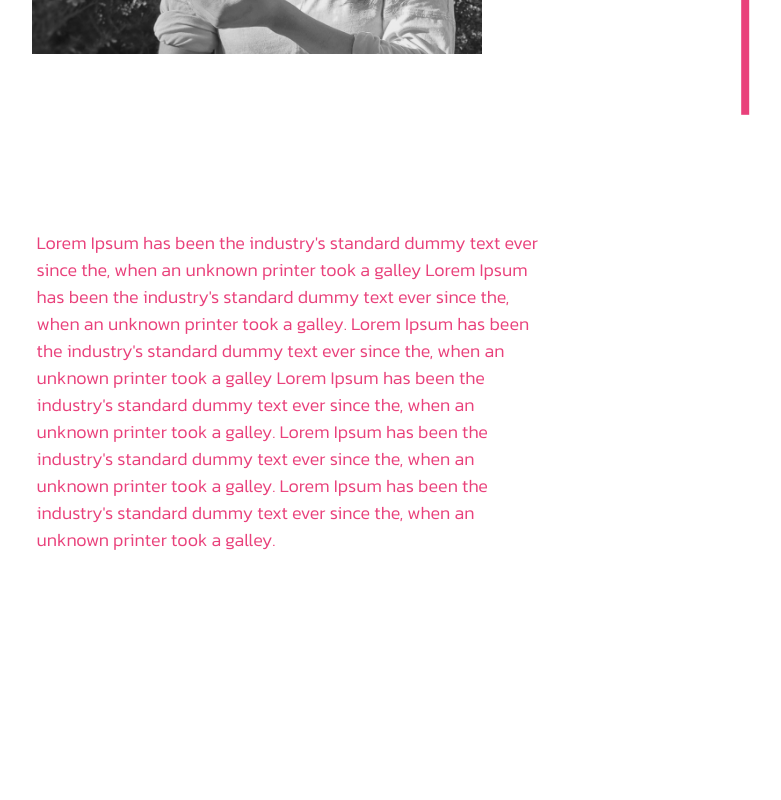
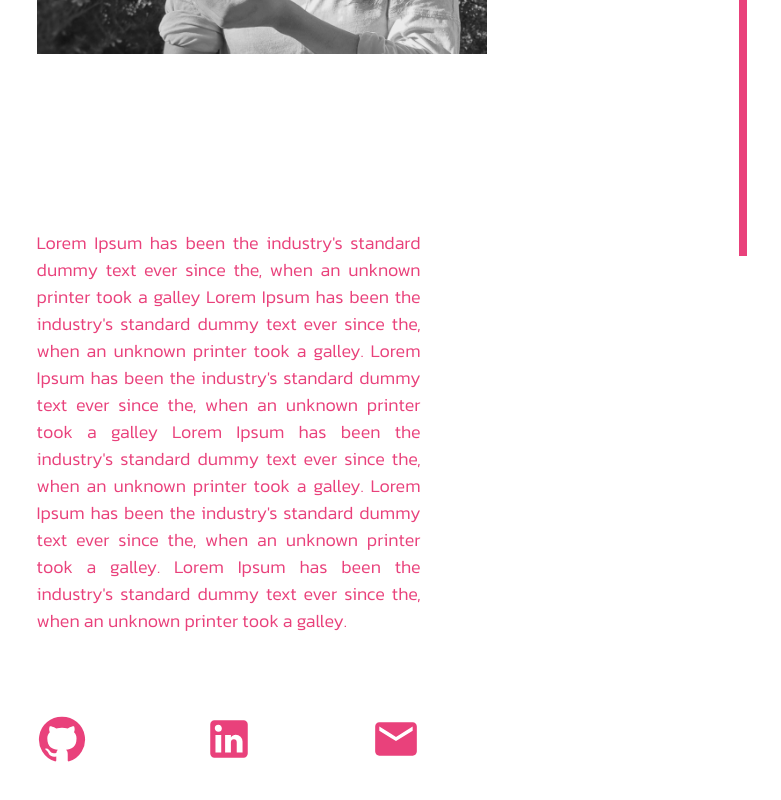
Before and after one commit to AleMCuitino/portfolio-2023, a React (Create React App) app: page /sobremi in a window 1280 px wide. Shown: the part 646-1446 px from the top of the page, without its empty margins (117-898 px from the left). Before the commit the page ends 1199 px from the top, so only its background shows below. Built offline with nearby package versions, Linux system fonts and the light colour scheme.

Commit message:
Changes styled aboutme

```diff
--- a/src/component/img-boarding/ImgBoarding.jsx
+++ b/src/component/img-boarding/ImgBoarding.jsx
@@ -13,6 +13,7 @@ function ImgBoarding() {
             <Box
                         component="img"
                         sx={{
+                            ml: '12vw',
                             height: 450,
                             width: 450,
                             maxHeight: { xs: 150, sm: 180, md: 450, xl:650 },
--- a/src/component/line/Line.css
+++ b/src/component/line/Line.css
@@ -1,5 +1,5 @@
 .line {
-    width: 60%;
+    width: 40vw;
     height: 1vh;
     transform: rotate(90deg);
     background-color: #E9417B
--- a/src/component/line/Line.jsx
+++ b/src/component/line/Line.jsx
@@ -39,7 +39,7 @@ const Line = () => {
             <Box
                 sx={{
                     height: '100vh',
-                    width: '30vw',
+                    width: '100vw',
                     display: 'flex',
                     flexDirection: 'column',
                     justifyContent: 'center',
--- a/src/views/AboutMe.jsx
+++ b/src/views/AboutMe.jsx
@@ -3,7 +3,8 @@ import Navbar from "../component/navbar/Navbar";
 import ImgBoarding from '../component/img-boarding/ImgBoarding';
 import { Box } from '@mui/system';
 import Line from '../component/line/Line';
-import { Paper, Typography } from '@mui/material';
+import { Typography } from '@mui/material';
+import { Mail, GitHub, LinkedIn } from '@mui/icons-material';
 
 const AboutMe = () => {
     return (
@@ -24,17 +25,19 @@ const AboutMe = () => {
             <Box
                 sx={{
                     ml: '12vw',
-                    width: '40vw',
+                    width: '30vw',
                     display: 'flex',
                     alignContent: 'center',
                     justifyContent: 'space-evenly',
                 }}>
+
                 <Typography
                     variant="p"
                     sx={{
                         color: "#E9417B",
                         fontSize: { xs: 12, sm: 14, md: 18 },
                         fontWeight: 300,
+                        textAlign: 'justify'
                     }}>
                     Lorem Ipsum has been the industry's standard dummy text ever since the, when an unknown printer took a galley
                     Lorem Ipsum has been the industry's standard dummy text ever since the, when an unknown printer took a galley. Lorem Ipsum has been the industry's standard dummy text ever since the, when an unknown printer took a galley Lorem Ipsum has been the industry's standard dummy text ever since the, when an unknown printer took a galley.
@@ -42,7 +45,28 @@ const AboutMe = () => {
                     Lorem Ipsum has been the industry's standard dummy text ever since the, when an unknown printer took a galley.
                 </Typography>
             </Box>
-
+            <Box
+                sx={{
+                    my: '10vh',
+                    ml: '12vw',
+                    width: '30vw',
+                    display: 'flex',
+                    alignContent: 'center',
+                    justifyContent: 'space-between',
+                    color: "#E9417B",
+                    fontSize: { xs: 50, sm: 50, md: 50 },
+                    }}
+                    >
+                <GitHub sx={{
+                    fontSize: { xs: 50, sm: 50, md: 50 },
+                }} />
+                <LinkedIn sx={{
+                    fontSize: { xs: 50, sm: 50, md: 50 },
+                }}/>
+                <Mail sx={{
+                    fontSize: { xs: 50, sm: 50, md: 50 },
+                }} />
+            </Box>
         </React.Fragment>
     )
 }
```
